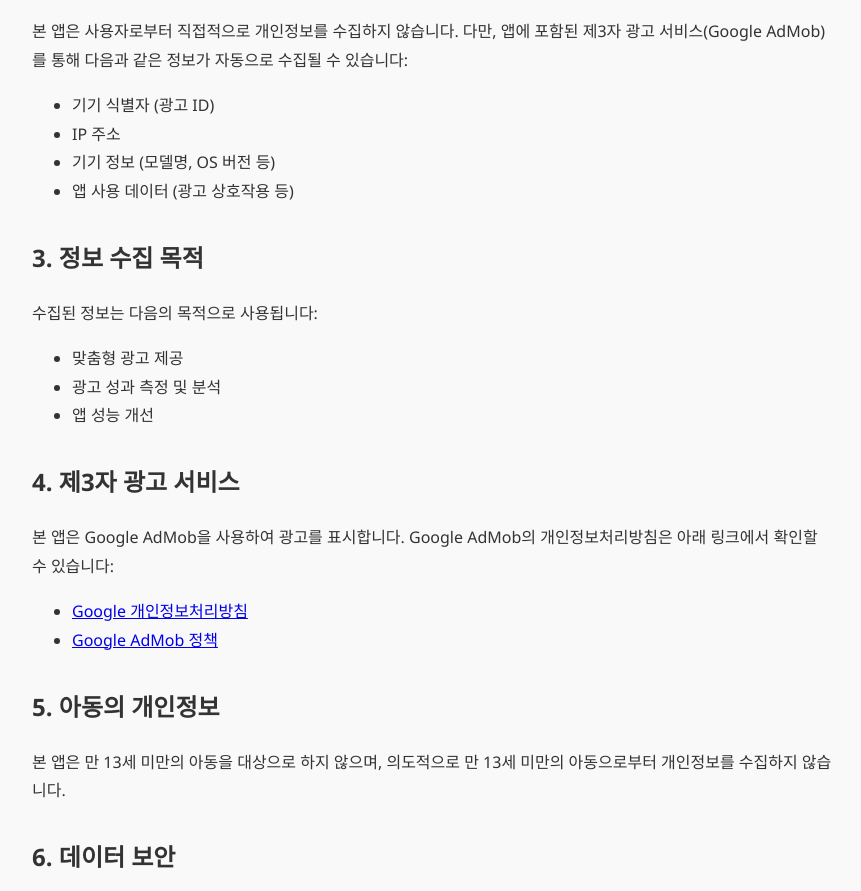
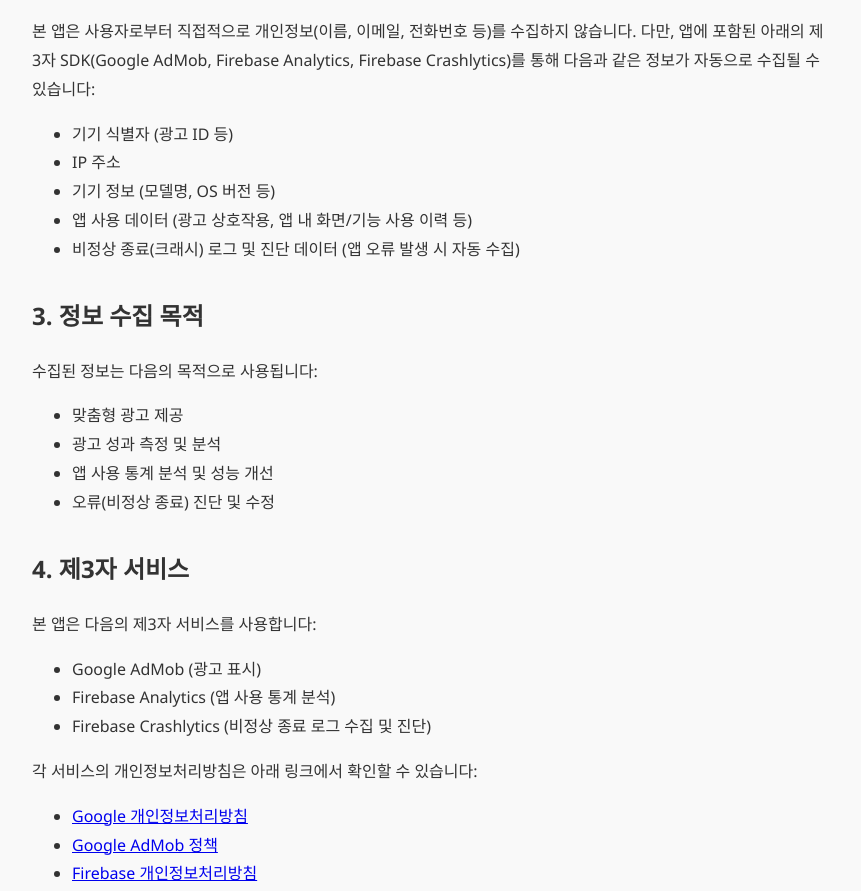
Before and after one commit to Kye-Jaemin/arcade-runner-privacy, a plain HTML site: page index.html in a window 1280 px wide. Shown: the part 385-1276 px from the top of the page, without its empty margins (208-1069 px from the left). Drawn offline with Linux system fonts and the light colour scheme.

Commit message:
Add Firebase Analytics/Crashlytics data collection disclosure
Play Console flagged a mismatch between this privacy policy and the
Data Safety declaration after Firebase Analytics/Crashlytics were
added to the app. This updates the policy to match.

```diff
--- a/index.html
+++ b/index.html
@@ -21,18 +21,19 @@
 </head>
 <body>
     <h1>Arcade Runner - 개인정보처리방침</h1>
-    <p class="updated">최종 수정일: 2026년 5월 1일</p>
+    <p class="updated">최종 수정일: 2026년 8월 8일</p>
 
     <h2>1. 개요</h2>
     <p>Tileworks Studio(이하 "개발자")가 제공하는 Arcade Runner(이하 "앱")는 사용자의 개인정보를 소중히 여기며, 관련 법령을 준수합니다. 본 개인정보처리방침은 앱이 어떤 정보를 수집하고 어떻게 사용하는지 설명합니다.</p>
 
     <h2>2. 수집하는 정보</h2>
-    <p>본 앱은 사용자로부터 직접적으로 개인정보를 수집하지 않습니다. 다만, 앱에 포함된 제3자 광고 서비스(Google AdMob)를 통해 다음과 같은 정보가 자동으로 수집될 수 있습니다:</p>
+    <p>본 앱은 사용자로부터 직접적으로 개인정보(이름, 이메일, 전화번호 등)를 수집하지 않습니다. 다만, 앱에 포함된 아래의 제3자 SDK(Google AdMob, Firebase Analytics, Firebase Crashlytics)를 통해 다음과 같은 정보가 자동으로 수집될 수 있습니다:</p>
     <ul>
-        <li>기기 식별자 (광고 ID)</li>
+        <li>기기 식별자 (광고 ID 등)</li>
         <li>IP 주소</li>
         <li>기기 정보 (모델명, OS 버전 등)</li>
-        <li>앱 사용 데이터 (광고 상호작용 등)</li>
+        <li>앱 사용 데이터 (광고 상호작용, 앱 내 화면/기능 사용 이력 등)</li>
+        <li>비정상 종료(크래시) 로그 및 진단 데이터 (앱 오류 발생 시 자동 수집)</li>
     </ul>
 
     <h2>3. 정보 수집 목적</h2>
@@ -40,14 +41,22 @@
     <ul>
         <li>맞춤형 광고 제공</li>
         <li>광고 성과 측정 및 분석</li>
-        <li>앱 성능 개선</li>
+        <li>앱 사용 통계 분석 및 성능 개선</li>
+        <li>오류(비정상 종료) 진단 및 수정</li>
     </ul>
 
-    <h2>4. 제3자 광고 서비스</h2>
-    <p>본 앱은 Google AdMob을 사용하여 광고를 표시합니다. Google AdMob의 개인정보처리방침은 아래 링크에서 확인할 수 있습니다:</p>
+    <h2>4. 제3자 서비스</h2>
+    <p>본 앱은 다음의 제3자 서비스를 사용합니다:</p>
+    <ul>
+        <li>Google AdMob (광고 표시)</li>
+        <li>Firebase Analytics (앱 사용 통계 분석)</li>
+        <li>Firebase Crashlytics (비정상 종료 로그 수집 및 진단)</li>
+    </ul>
+    <p>각 서비스의 개인정보처리방침은 아래 링크에서 확인할 수 있습니다:</p>
     <ul>
         <li><a href="https://policies.google.com/privacy" target="_blank">Google 개인정보처리방침</a></li>
         <li><a href="https://support.google.com/admob/answer/6128543" target="_blank">Google AdMob 정책</a></li>
+        <li><a href="https://firebase.google.com/support/privacy" target="_blank">Firebase 개인정보처리방침</a></li>
     </ul>
 
     <h2>5. 아동의 개인정보</h2>
```
